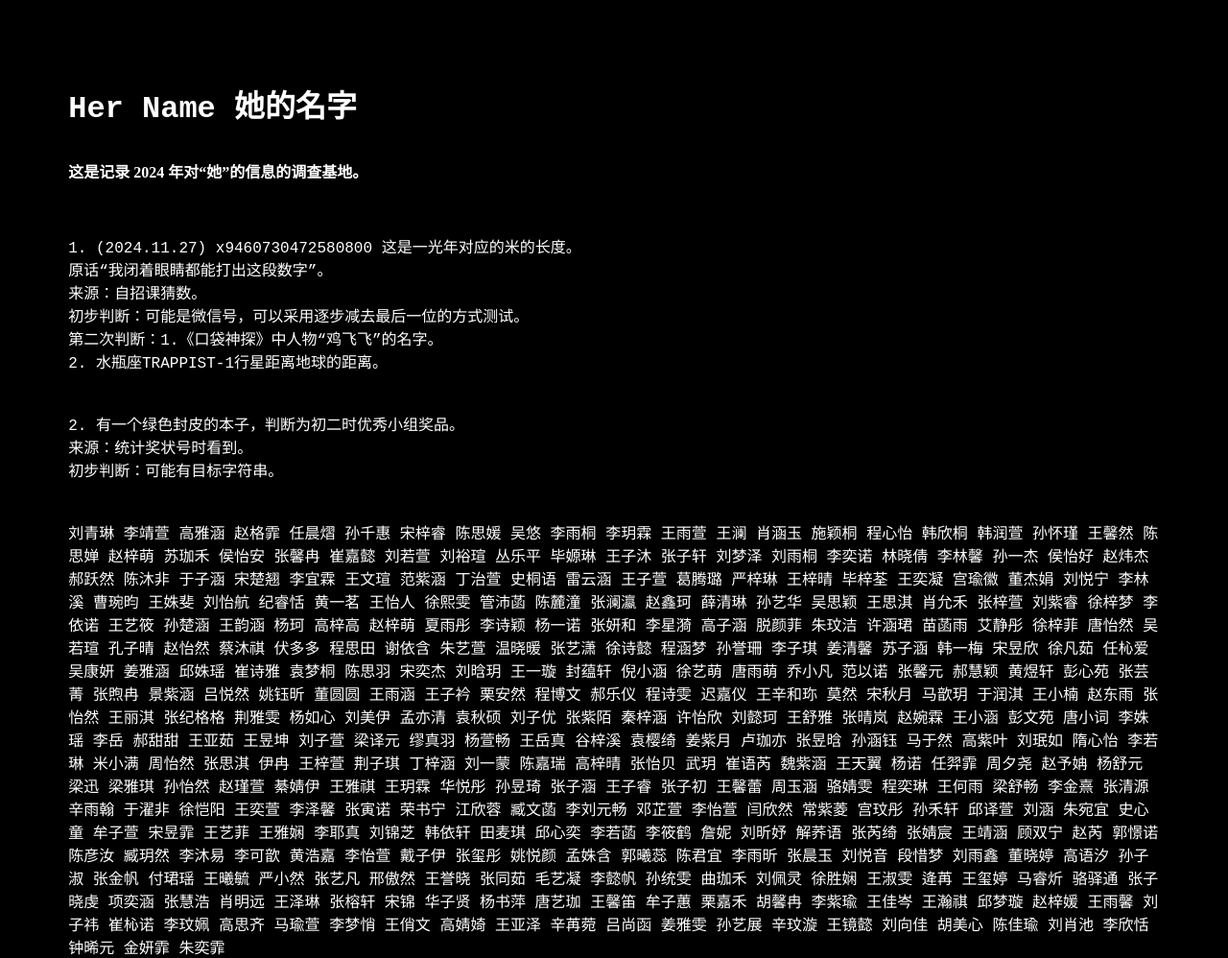
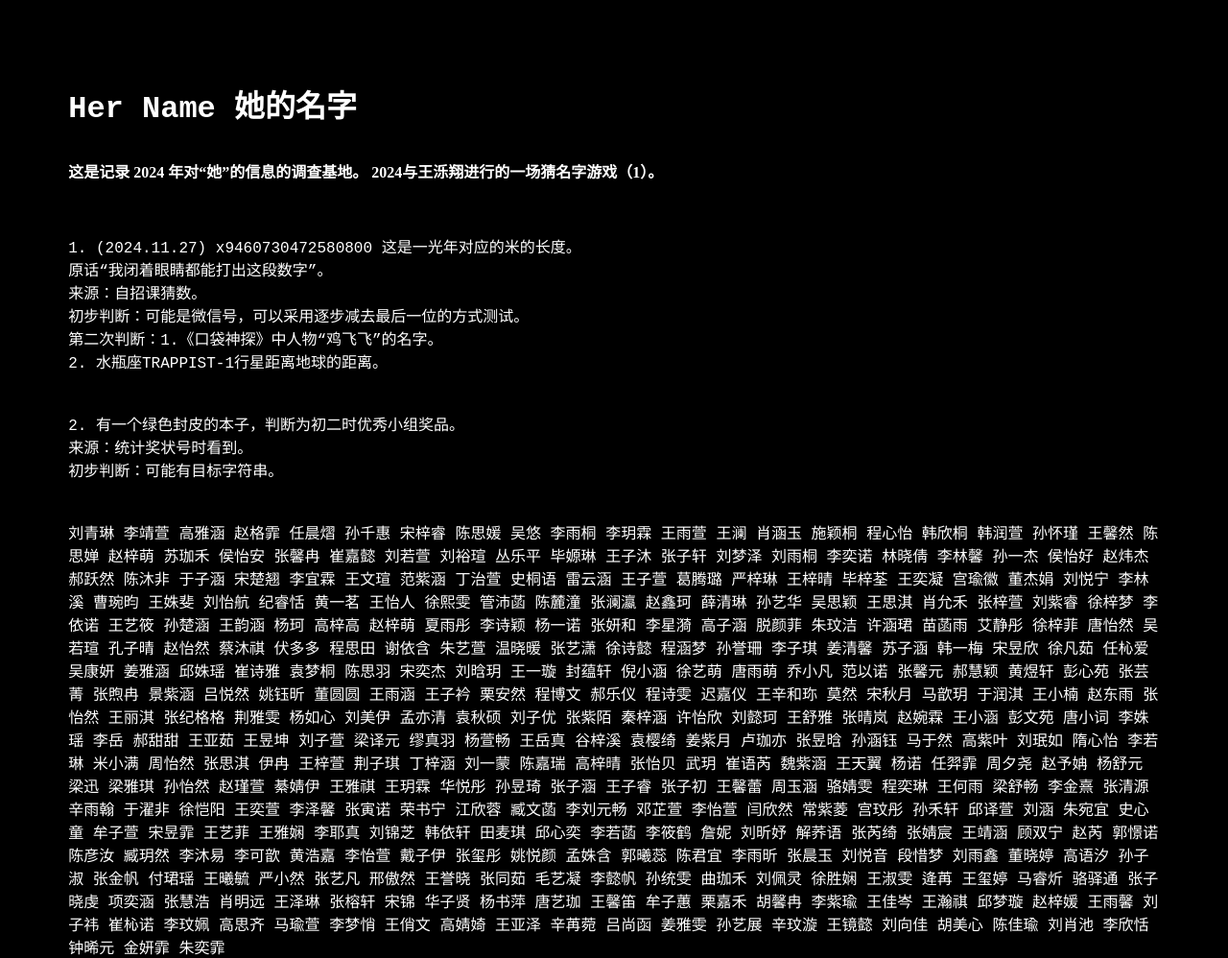
Before and after one commit to imimbert/herName, a plain HTML site: page index.html in a window 1280 px wide. Shown: the whole page at 96% size. Drawn offline with Linux system fonts and the light colour scheme.

Commit message:
Update index.html

```diff
--- a/index.html
+++ b/index.html
@@ -14,6 +14,7 @@
   </h1>
   <p class="introduction">
      这是记录 2024 年对“她”的信息的调查基地。
+    2024与王泺翔进行的一场猜名字游戏（1）。
   </p>
 
   <p class="content">
```
